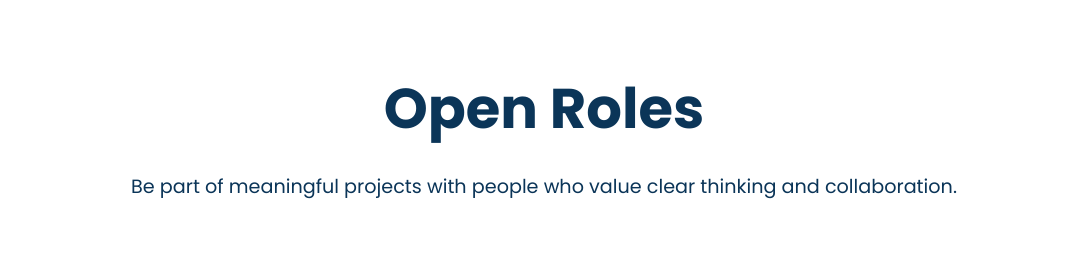
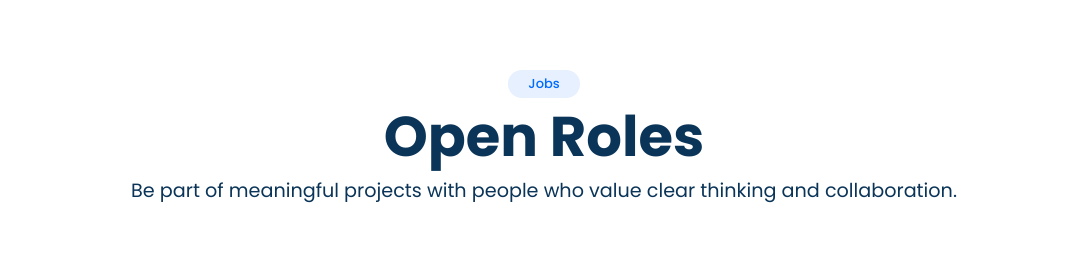
Before and after one commit to Somnath0411/yok, a React (Vite) app: page /Careers in a window 1280 px wide. Shown: the part 773-1028 px from the top of the page, without its empty margins (96-1183 px from the left). Built offline with nearby package versions, Linux system fonts and the light colour scheme.

Commit message:
small changes in css

```diff
--- a/src/components/Careers/Careers.css
+++ b/src/components/Careers/Careers.css
@@ -14,7 +14,7 @@
     display:flex;
     flex-direction:column;
     align-items:center;
-    gap:24px;
+    margin-bottom: 24px;
 }
 .job-card-cont{
     display:grid;
--- a/src/components/Careers/OpeningSection.jsx
+++ b/src/components/Careers/OpeningSection.jsx
@@ -42,6 +42,7 @@ const OpeningSection = () => {
    return (
       <div className="opening-section">
         <div className="opening-section-title">
+            <pre>Jobs</pre>
             <h1 className="main-heading">Open Roles</h1>
             <p className="txt-19">Be part of meaningful projects with people who value clear thinking and collaboration.</p>
         </div>
--- a/src/components/Services/Servicespage.css
+++ b/src/components/Services/Servicespage.css
@@ -72,8 +72,7 @@ pre{
   color: var(--prim-blue);
   font-family: 'Poppins', sans-serif;
   font-size: 13px;
-  font-weight: 500;
-  margin-bottom: 8px;  /* Optional: Centering it like in the image */
+  font-weight: 500; /* Optional: Centering it like in the image */
 }
 
 .service-section-badge{
```
